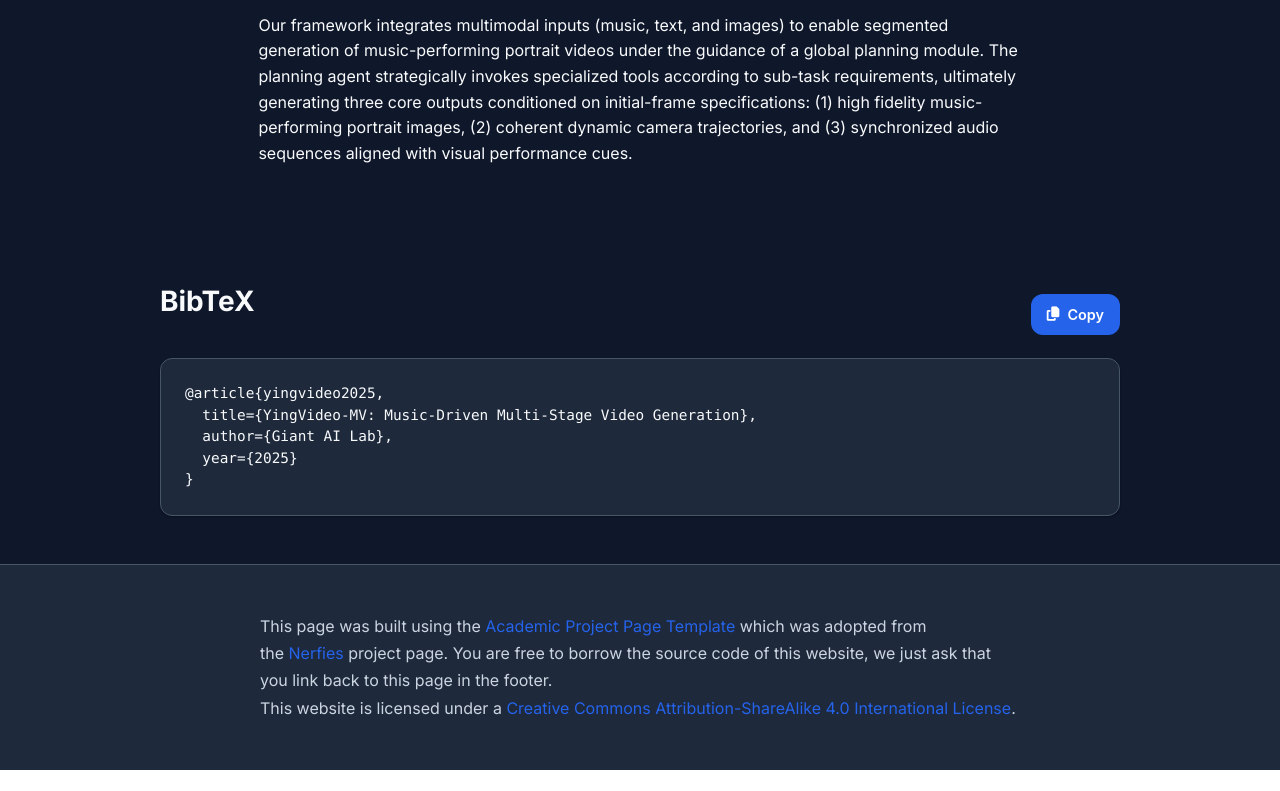
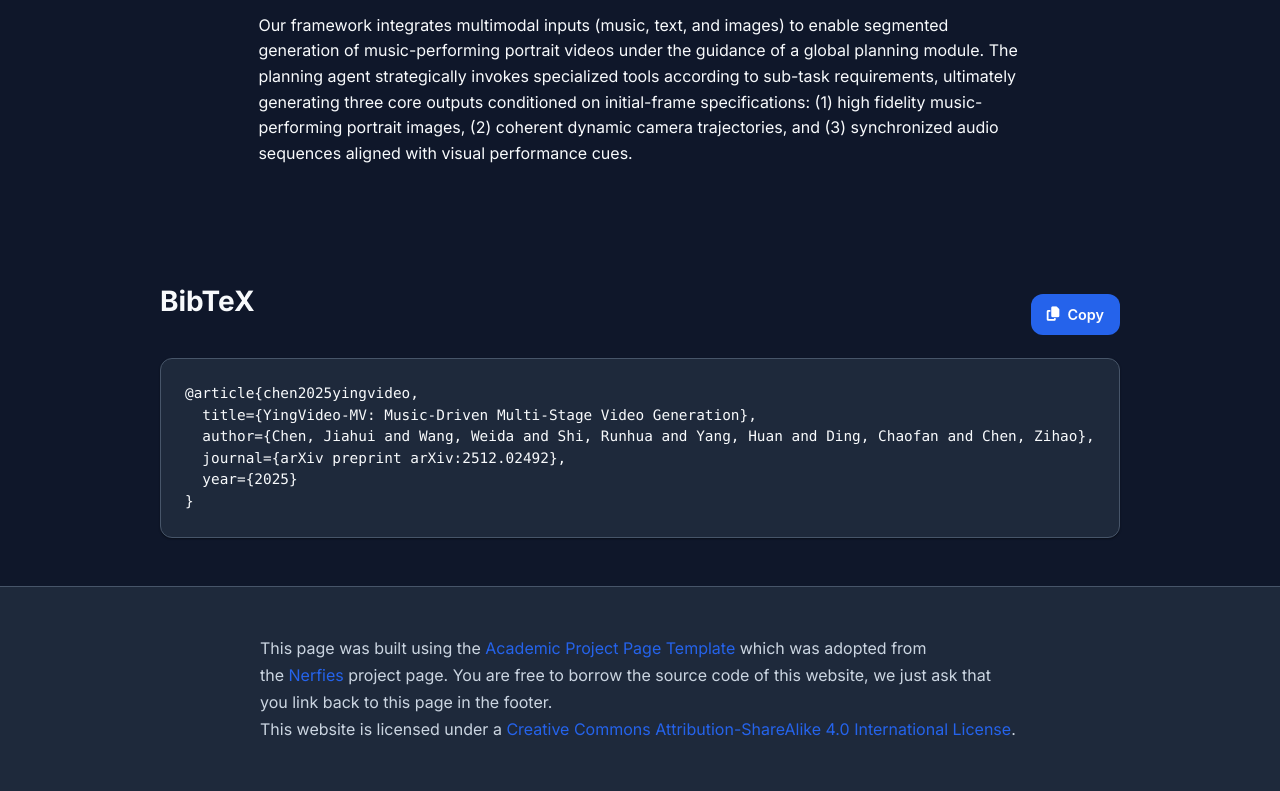
Before and after one commit to GiantAILab/giantailab.github.io, a plain HTML site: page YingVideo-MV/index.html in a window 1280 px wide. Shown: the part 4338-5129 px from the top of the page. Before the commit the page ends 5108 px from the top, so only its background shows below. Drawn offline with nearby package versions, Linux system fonts and the light colour scheme; some icons are missing.

Commit message:
Update index.html

```diff
--- a/YingVideo-MV/index.html
+++ b/YingVideo-MV/index.html
@@ -540,9 +540,10 @@
           <span class="copy-text">Copy</span>
         </button>
       </div>
-      <pre id="bibtex-code"><code>@article{yingvideo2025,
+      <pre id="bibtex-code"><code>@article{chen2025yingvideo,
   title={YingVideo-MV: Music-Driven Multi-Stage Video Generation},
-  author={Giant AI Lab},
+  author={Chen, Jiahui and Wang, Weida and Shi, Runhua and Yang, Huan and Ding, Chaofan and Chen, Zihao},
+  journal={arXiv preprint arXiv:2512.02492},
   year={2025}
 }</code></pre>
     </div>
```
